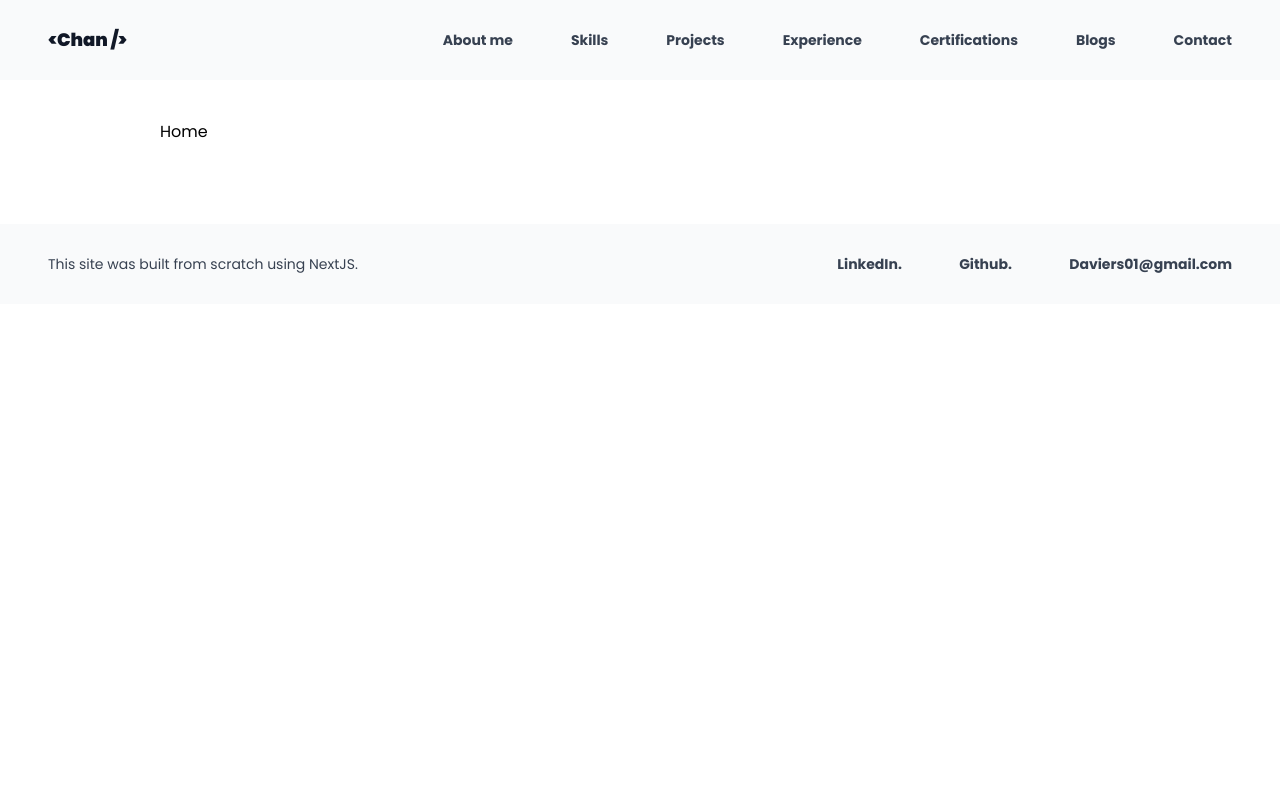
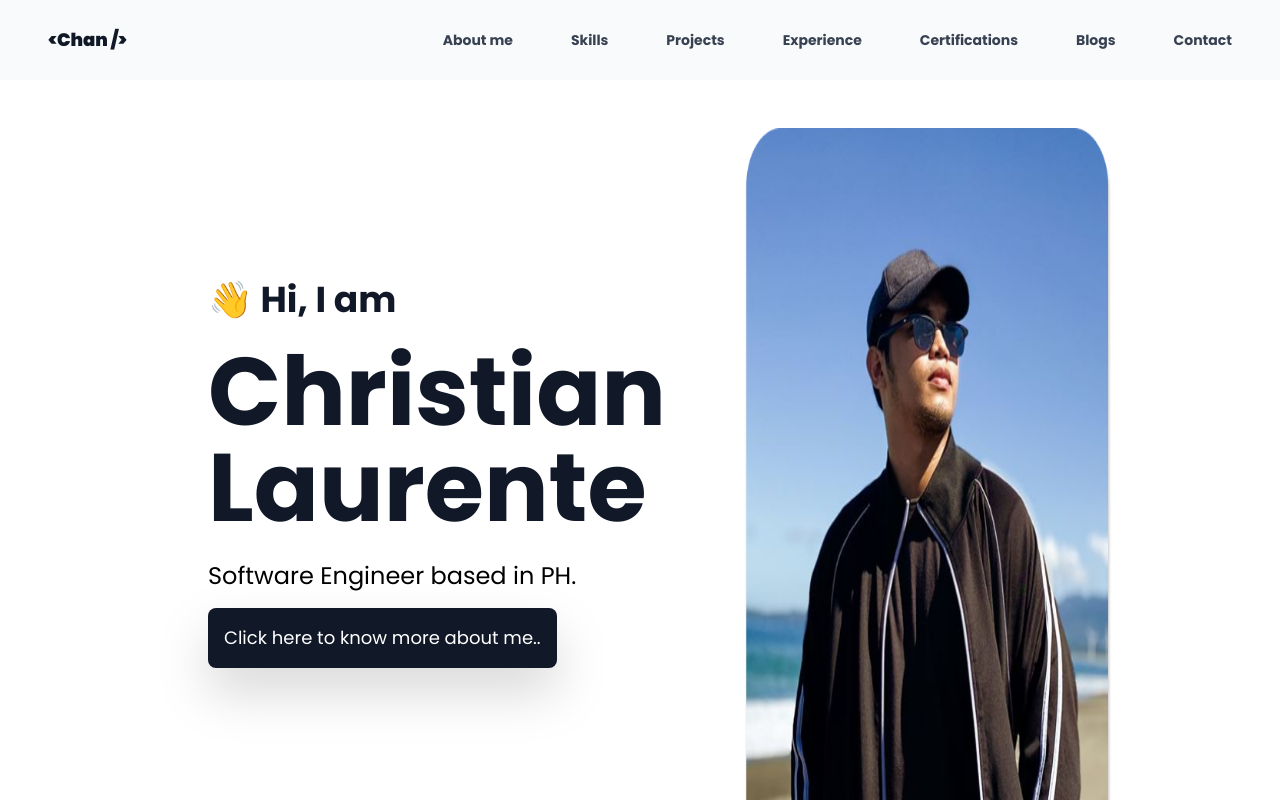
Before and after one commit to Daviers01/Chanfolio, a Next.js app: page / in a window 1280 px wide. Shown: the top 800 px of the page. Built offline with nearby package versions, Linux system fonts and the light colour scheme.

Commit message:
added landing page

```diff
--- /dev/null
+++ b/components/Button.tsx
@@ -0,0 +1,27 @@
+import { useRouter } from "next/router";
+
+interface IButton {
+  onClick?: () => void;
+  children: any;
+}
+
+const Button = (props: IButton) => {
+  const router = useRouter();
+
+  const onClickHandler = () => {
+    router.push("./about");
+  };
+
+  return (
+    <>
+      <button
+        className="my-4 p-4 bg-gray-900 inline-block rounded-lg text-lg text-white drop-shadow-2xl hover:bg-gray-800"
+        onClick={onClickHandler}
+      >
+        {props.children}
+      </button>
+    </>
+  );
+};
+
+export default Button;
--- a/components/Header.tsx
+++ b/components/Header.tsx
@@ -43,7 +43,7 @@ const Header = ({ title, description }: IHeaderProps) => {
     <header className="h-20 z-50 bg-gray-50 fixed top-0 left-0 right-0">
       <div className="container mx-auto h-full w-full flex justify-between items-center py-8 px-6 md:px-12">
         <div className="text-left font-black text-lg text-gray-900 w-1/3">
-          <p>{"<Chan />"}</p>
+          <Link href="./">{"<Chan />"}</Link>
         </div>
         <div className="text-right text-sm font-bold text-gray-700 w-2/3 flex justify-between">
           {socialAccounts.map((social, i) => {
--- a/pages/index.tsx
+++ b/pages/index.tsx
@@ -1,7 +1,49 @@
 import type { NextPage } from "next";
+import Image from "next/future/image";
+import Button from "../components/Button";
 
-const Home: NextPage = () => {
-  return <>Home</>;
+// This function gets called at build time
+export async function getStaticProps() {
+  // Call an external API endpoint to get posts
+  const res = await fetch("http://localhost:3000/api/hello");
+
+  // By returning { props: { posts } }, the Blog component
+  // will receive `posts` as a prop at build time
+  return {
+    props: {
+      data: await res.json(),
+    },
+  };
+}
+
+const Home: NextPage = (props) => {
+  console.log(props);
+  return (
+    <div className="flex flex-col lg:flex-row lg:justify-between">
+      <div className="relative w-full lg:w-3/5 lg:px-12 pt-10 lg:pt-20 xl:pt-32 2xl:pt-44 text-center lg:text-left">
+        <h1 className="pt-8 text-gray-900 text-4xl lg:text-7xl xl:text-8xl font-bold">
+          <span className="text-2xl lg:text-4xl text-gray-900 leading-loose pb-6 block">
+            👋 Hi, I am
+          </span>{" "}
+          Christian Laurente
+        </h1>
+        <p className="text-lg lg:text-2xl pt-6">
+          Software Engineer based in PH.
+        </p>
+        <Button>Click here to know more about me..</Button>
+      </div>
+      <div className="w-full lg:w-2/5 p-10 lg:p-2 text-center items-start flex justify-center">
+        <Image
+          className="w-96 lg:w-auto xl:py-10"
+          src={"/my-image.png"}
+          alt="My image"
+          width={400}
+          height={900}
+        />
+      </div>
+      {/* <hr className="my-4 mx-auto w-48 h-1 bg-gray-500 rounded border-0 md:my-10 dark:bg-gray-700"></hr> */}
+    </div>
+  );
 };
 
 export default Home;
```
